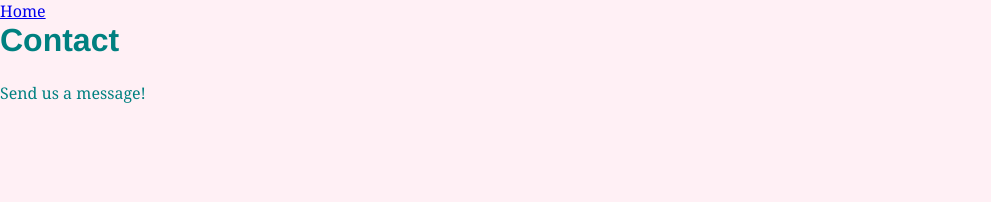
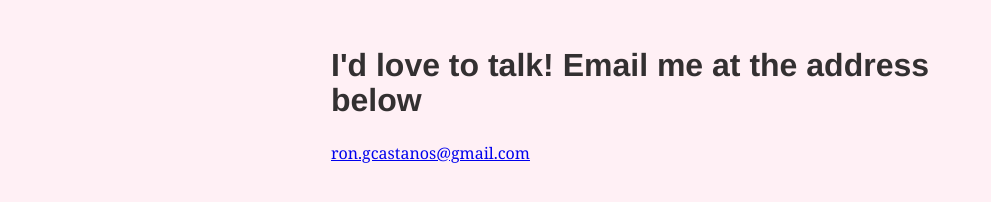
Before and after one commit to aarongc/portfolio, a Gatsby site: page /contact in a window 1280 px wide. Shown: the whole page, without its empty margins (0-991 px from the left). Built offline with nearby package versions, Linux system fonts and the light colour scheme; Gatsby itself is replaced by a stand-in of ours.

Commit message:
added standardized layout across pages

```diff
--- /dev/null
+++ b/src/components/layout.js
@@ -0,0 +1,9 @@
+import React from "react"
+
+export default function Layout({ children }) {
+    return (
+        <div style={{ margin: `3rem auto`, maxWidth: 650, padding: `0 1rem` }}>
+            {children}
+        </div>
+    )
+}
--- a/src/pages/contact.js
+++ b/src/pages/contact.js
@@ -1,13 +1,13 @@
 import React from "react"
-import { Link } from "gatsby"
-import Header from "../components/header"
+import Layout from "../components/layout"
 
 export default function Contact() {
     return (
-        <div style={{ color: `teal` }}>
-            <Link to="/">Home</Link>
-            <Header headerText="Contact" />
-            <p>Send us a message!</p>
-        </div>
+        <Layout>
+            <h1>I'd love to talk! Email me at the address below</h1>
+            <p>
+                <a href="mailto:ron.gcastanos@gmail.com">ron.gcastanos@gmail.com</a>
+            </p>
+        </Layout>
     )
 }
```
Also changed, not shown: src/pages/about-css-modules.js (+4 -4 lines), src/pages/about.js (added, +13 -0 lines), src/pages/index.js (+3 -4 lines).
